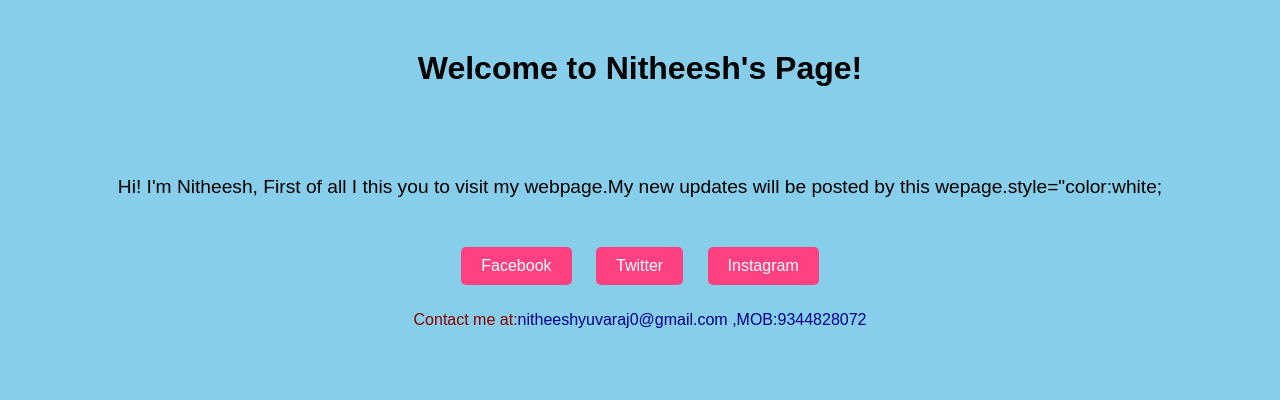
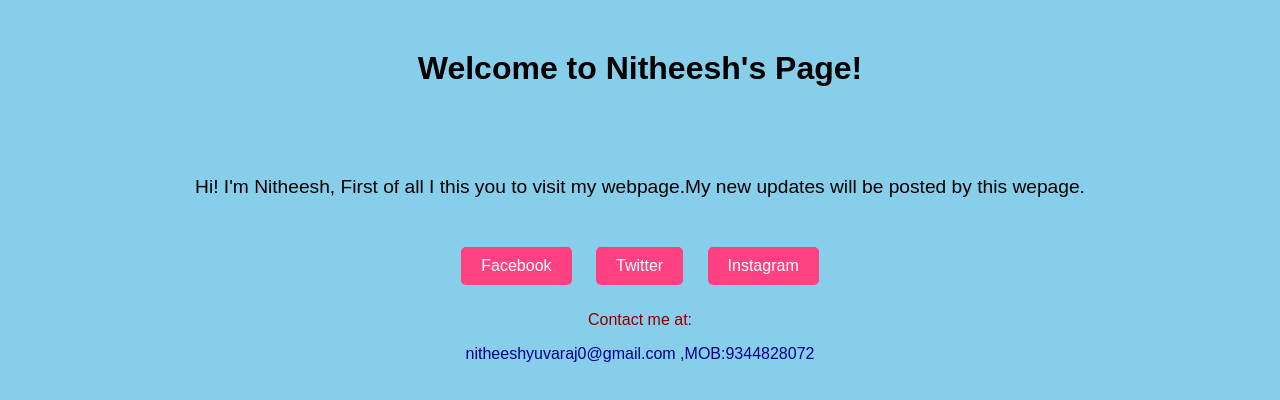
Before and after one commit to Nitheesh2007/nitheesh2007.github.io, a plain HTML site: page index.html in a window 1280 px wide. Drawn offline with Linux system fonts and the light colour scheme.

Commit message:
Update index.html

```diff
--- a/index.html
+++ b/index.html
@@ -46,14 +46,15 @@
 <body>
     <header>Welcome to Nitheesh's Page!</header>
     <section class="bio">
-        <p>Hi! I'm Nitheesh, First of all I this you to visit my webpage.My new updates will be posted by this wepage.style="color:white;</p>
+        <p>Hi! I'm Nitheesh, First of all I this you to visit my webpage.My new updates will be posted by this wepage.</p>
     </section>
     <section class="social-links">
         <a href="https://www.facebook.com/profile.php?id=61565283860590" target="_blank">Facebook</a>
         <a href="https://twitter.com" target="_blank">Twitter</a>
         <a href="https://www.instagram.com/kannan_kulam_official?igsh=MXZ0aGN5OGkyb2FkMw==" target="_blank">Instagram</a>
     </section>
-    <p style="font-size:16px; color:darkred;">Contact me at:<a href="mailto:nitheeshyuvaraj0@gmail.com" style="color:darkblue; text-decoration:none;">nitheeshyuvaraj0@gmail.com ,<a href="tel:9344828072" style="color:darkblue; text-decoration:none;">MOB:9344828072</a>
+    <p style="font-size:16px; color:darkred;">Contact me at:</p>
+<a href="mailto:nitheeshyuvaraj0@gmail.com" style="color:darkblue; text-decoration:none;">nitheeshyuvaraj0@gmail.com ,<a href="tel:9344828072" style="color:darkblue; text-decoration:none;">MOB:9344828072</a>
 </a></p>
 </p>
 </body>
```
